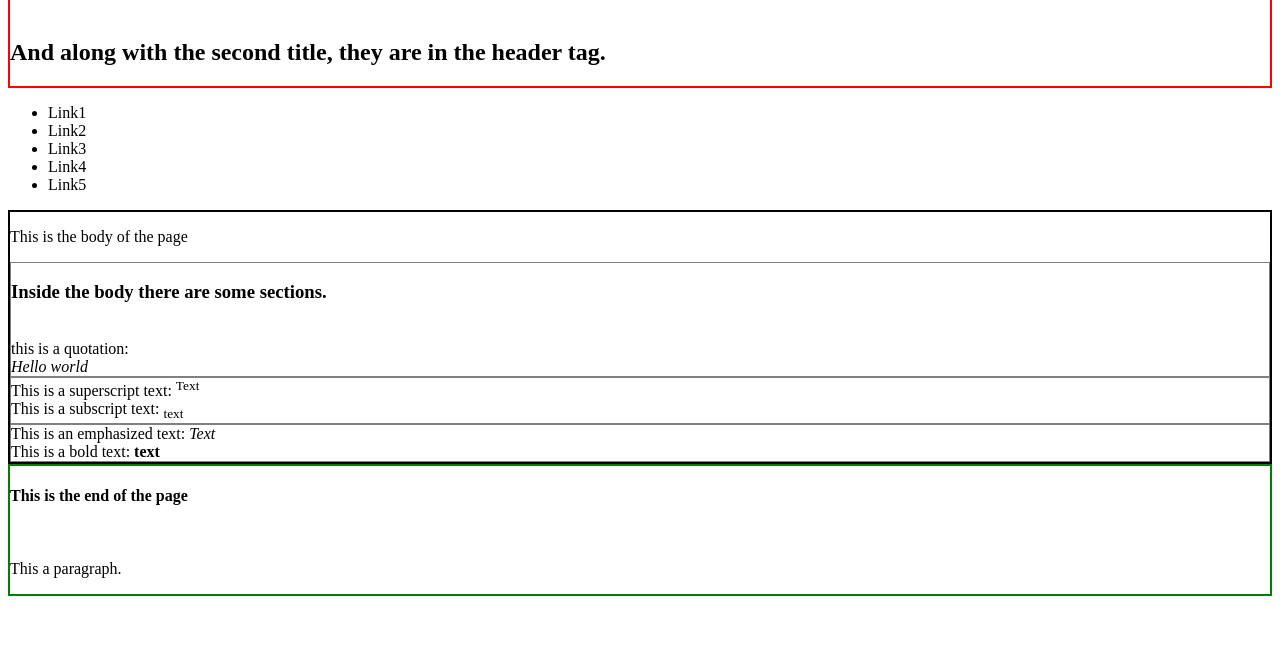
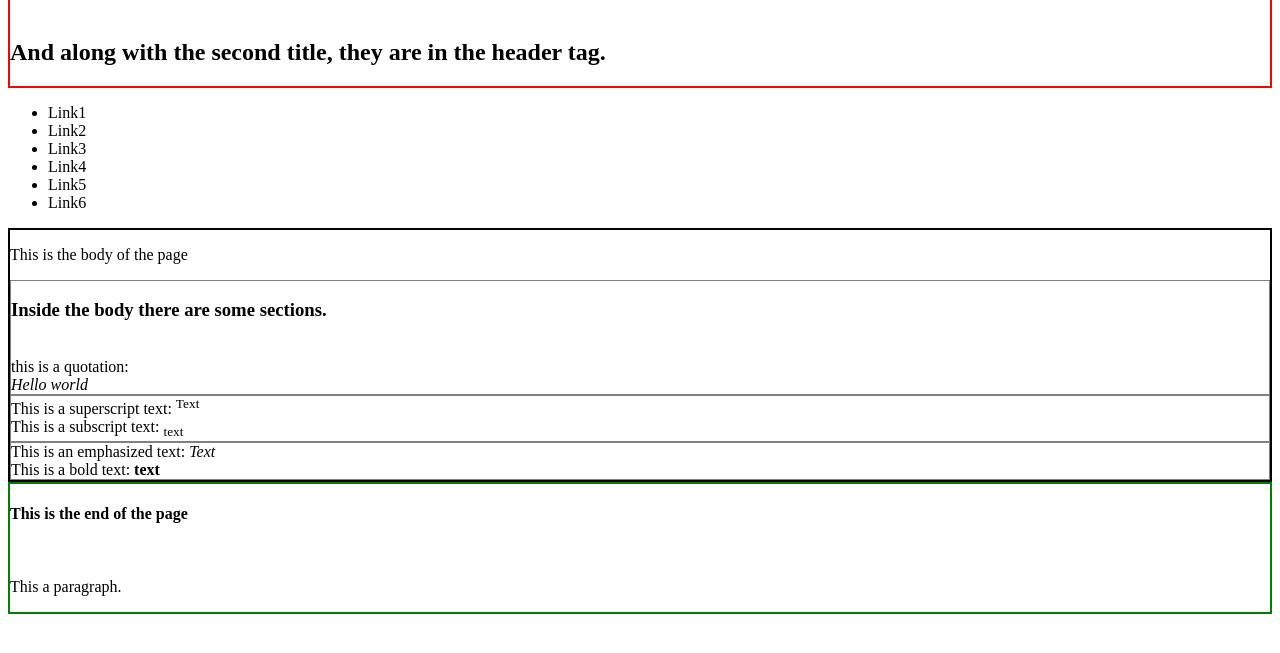
Before and after one commit to hakantuncer/Develhope-Exercises, a plain HTML site: page Exercise 2/start.html in a window 1280 px wide. Shown: the part 89-742 px from the top of the page. Drawn offline with Linux system fonts and the light colour scheme.

Commit message:
second commit

```diff
--- a/Exercise 2/start.html
+++ b/Exercise 2/start.html
@@ -44,6 +44,7 @@
         <li>Link3</li>
         <li>Link4</li>
         <li>Link5</li>
+        <li>Link6</li>
 
       </ul>
     </aside>
```
